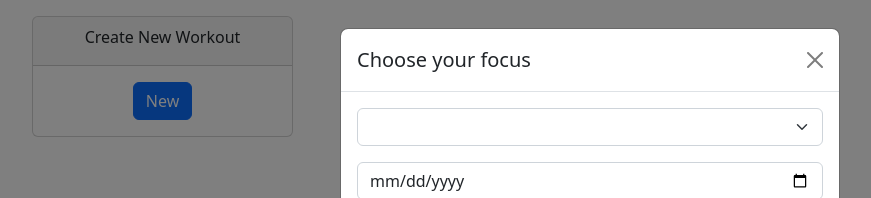
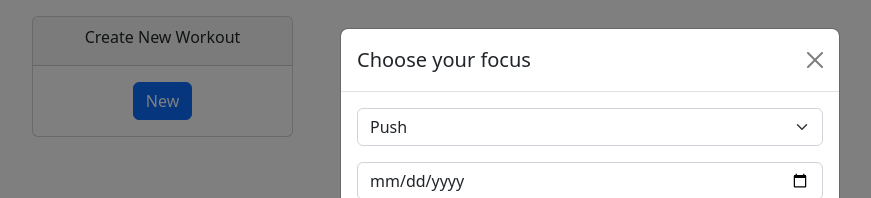
Before and after one commit to David-Ogden-III/first_react_project, a React (Create React App) app: page / in a window 1280 px wide. Both pictures are taken after a click on the button "New". Shown: the top 198 px of the page, without its empty margins (50-921 px from the left). Built offline with nearby package versions, Linux system fonts and the light colour scheme.

Commit message:
Modal Focus selector now works

```diff
--- a/src/components/ModalForm.js
+++ b/src/components/ModalForm.js
@@ -1,7 +1,9 @@
 import { Input, FormGroup, Form } from 'reactstrap';
-//import { selectFocusByTitle } from './workoutFocus';
+import ModalOptions from './ModalOptions';
+import { selectAllFocusTitle } from './workoutFocus';
 
-const ModalForm = () => {
+const ModalForm = ({focus}) => {
+    const focuses = selectAllFocusTitle();
 
     return (
 
@@ -10,7 +12,11 @@ const ModalForm = () => {
                 <Input
                     id='workoutSelector'
                     type='select'>
-                    <option></option>
+                    {focuses.map((focus) => {
+                        return (
+                            <ModalOptions key={focus.id} focus={focus}/>
+                        );
+                    })}
                 </Input>
             </FormGroup>
             <FormGroup>
--- /dev/null
+++ b/src/components/ModalOptions.js
@@ -0,0 +1,9 @@
+const ModalOptions = ({focus}) => {
+    const { title } = focus;
+
+    return (
+        <option>{title}</option>
+    );
+};
+
+export default ModalOptions;
--- a/src/components/workoutFocus.js
+++ b/src/components/workoutFocus.js
@@ -13,8 +13,8 @@ const workoutFocus = [
     }
 ];
 
-export const SelectFocusByTitle = (title) => {
-    return workoutFocus.find((focus) => focus.title);
+export const selectAllFocusTitle = () => {
+    return workoutFocus;
 };
 
 export default workoutFocus;
```
